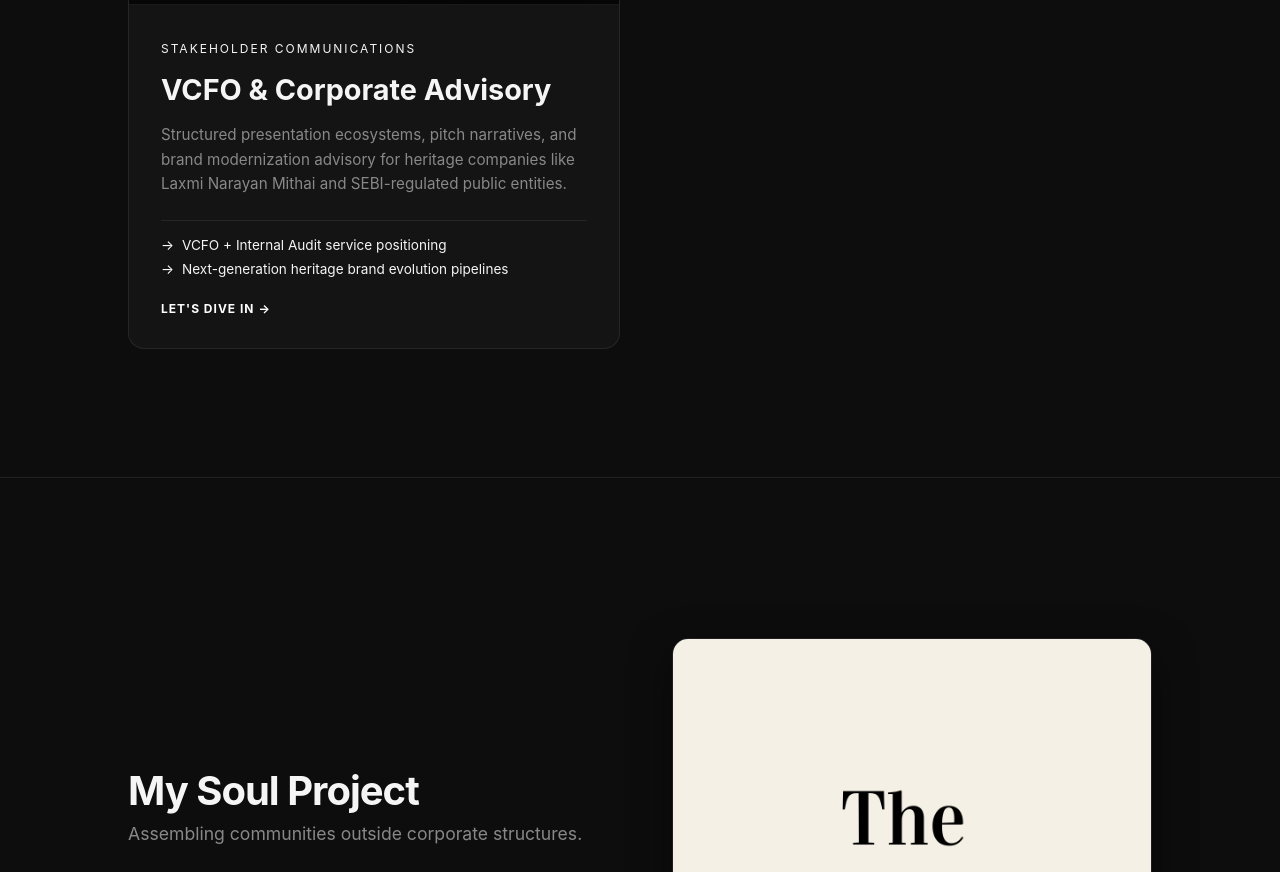
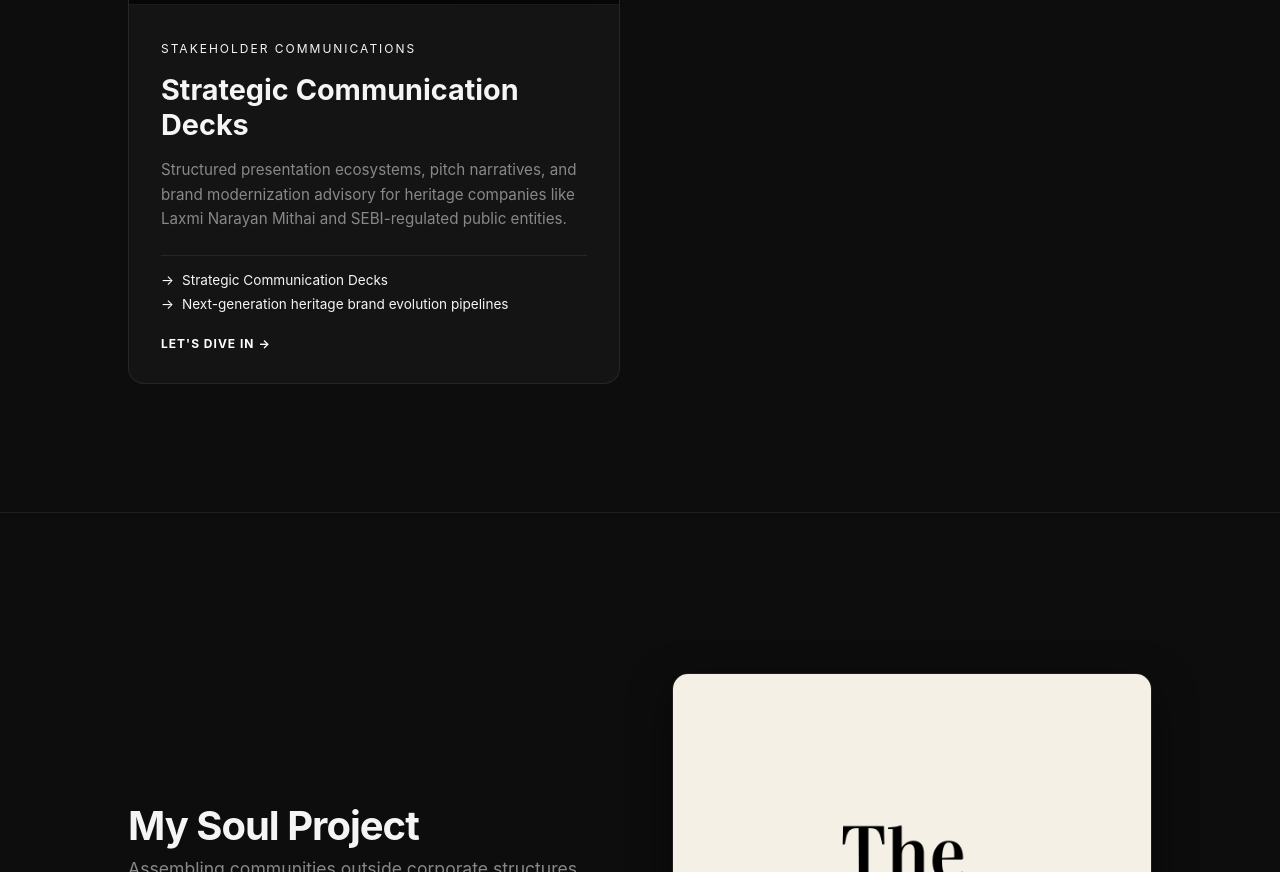
Before and after one commit to shahriiyaa/creative-portfolio, a plain HTML site: page index.htm in a window 1280 px wide. Shown: the part 2943-3815 px from the top of the page. Drawn offline with Linux system fonts and the light colour scheme.

Commit message:
Update index.htm

```diff
--- a/index.htm
+++ b/index.htm
@@ -739,11 +739,11 @@
                 <div class="card-content">
                     <div>
                         <span class="project-tag">Stakeholder Communications</span>
-                        <h3>VCFO & Corporate Advisory</h3>
+                        <h3>Strategic Communication Decks</h3>
                         <p>Structured presentation ecosystems, pitch narratives, and brand modernization advisory for heritage companies like Laxmi Narayan Mithai and SEBI-regulated public entities.</p>
                     </div>
                     <ul class="project-meta-list">
-                        <li>VCFO + Internal Audit service positioning</li>
+                        <li>Strategic Communication Decks</li>
                         <li>Next-generation heritage brand evolution pipelines</li>
                     </ul>
                     <div class="explore-hint">Let's dive in <span>→</span></div>
@@ -824,7 +824,7 @@
             <button class="close-button">×</button>
             <div class="modal-header">
                 <span>Corporate Strategy / Stakeholder Ecosystems</span>
-                <h2>VCFO & Corporate Advisory</h2>
+                <h2>Strategic Communication Decksy</h2>
             </div>
             <div class="modal-showcase-grid">
                 <img src="images/STRATCOMM_1.png" alt="Value parameters" style="border: none; background: transparent;">
```
